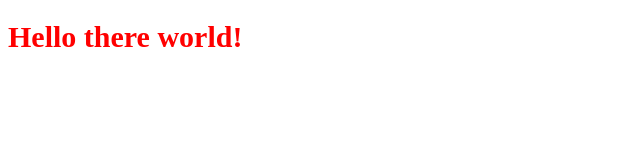
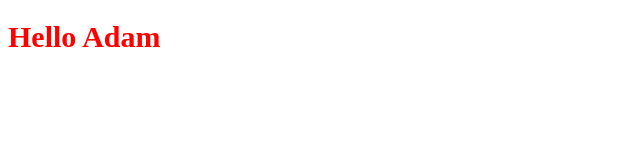
Before and after one commit to Wagerization/github-pages-demo, a plain HTML site: page index.html in a window 1280 px wide. Shown: the whole page, without its empty margins (0-640 px from the left). Drawn offline with Linux system fonts and the light colour scheme.

Commit message:
Chaned to my name

```diff
--- a/index.html
+++ b/index.html
@@ -5,6 +5,6 @@
   <link rel="stylesheet" type="text/css" href="./main.css">
 </head>
 <body>
-  <h1>Hello there world!</h1>
+  <h1>Hello Adam</h1>
 </body>
 </html>
```
